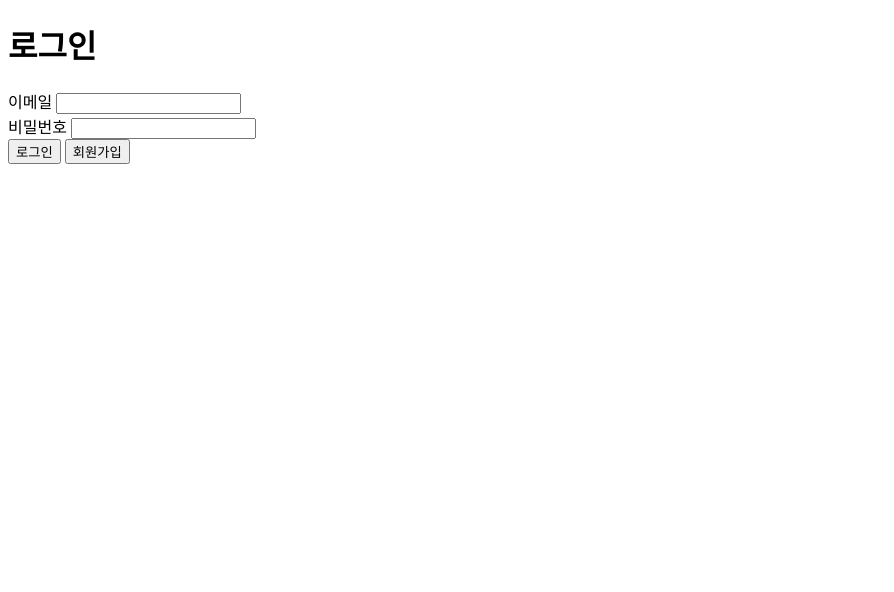
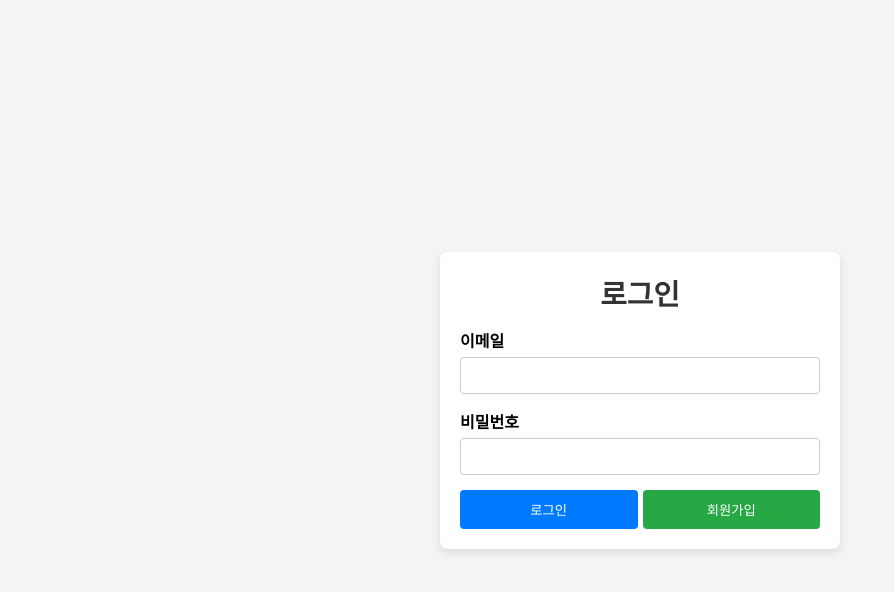
Before and after one commit to develobing/react-todo-publish, a plain HTML site: page pages/login.html in a window 1280 px wide. Shown: the whole page, without its empty margins (0-894 px from the left). Drawn offline with Linux system fonts and the light colour scheme; the site is published under a folder, as on GitHub Pages, so addresses that start at the root find nothing.

Commit message:
fix: css 경로 수정

```diff
--- a/pages/login.html
+++ b/pages/login.html
@@ -4,7 +4,7 @@
     <meta charset="UTF-8" />
     <meta name="viewport" content="width=device-width, initial-scale=1.0" />
     <title>로그인</title>
-    <link rel="stylesheet" href="/css/styles.css" />
+    <link rel="stylesheet" href="../css/styles.css" />
   </head>
 
   <body>
```
Also changed, not shown: pages/sign_up.html (+1 -1 lines), pages/todo.html (+1 -1 lines), pages/todo_empty.html (+1 -1 lines).
